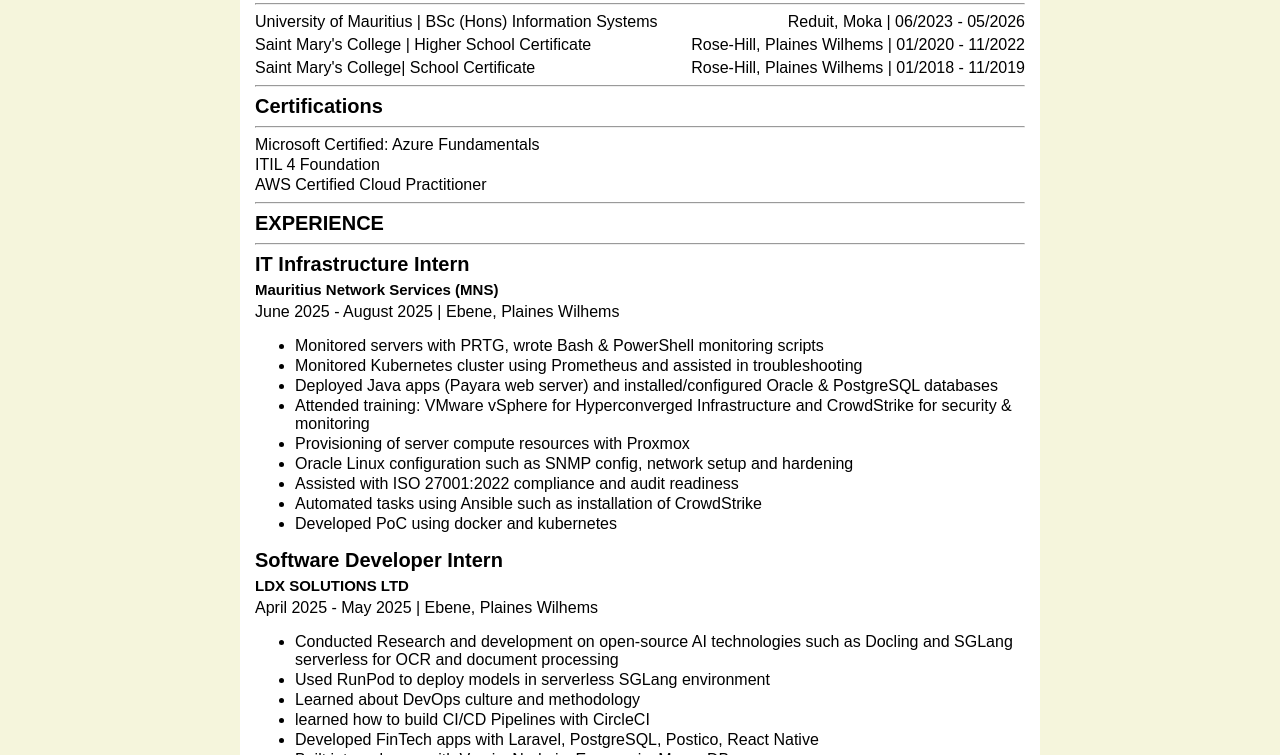
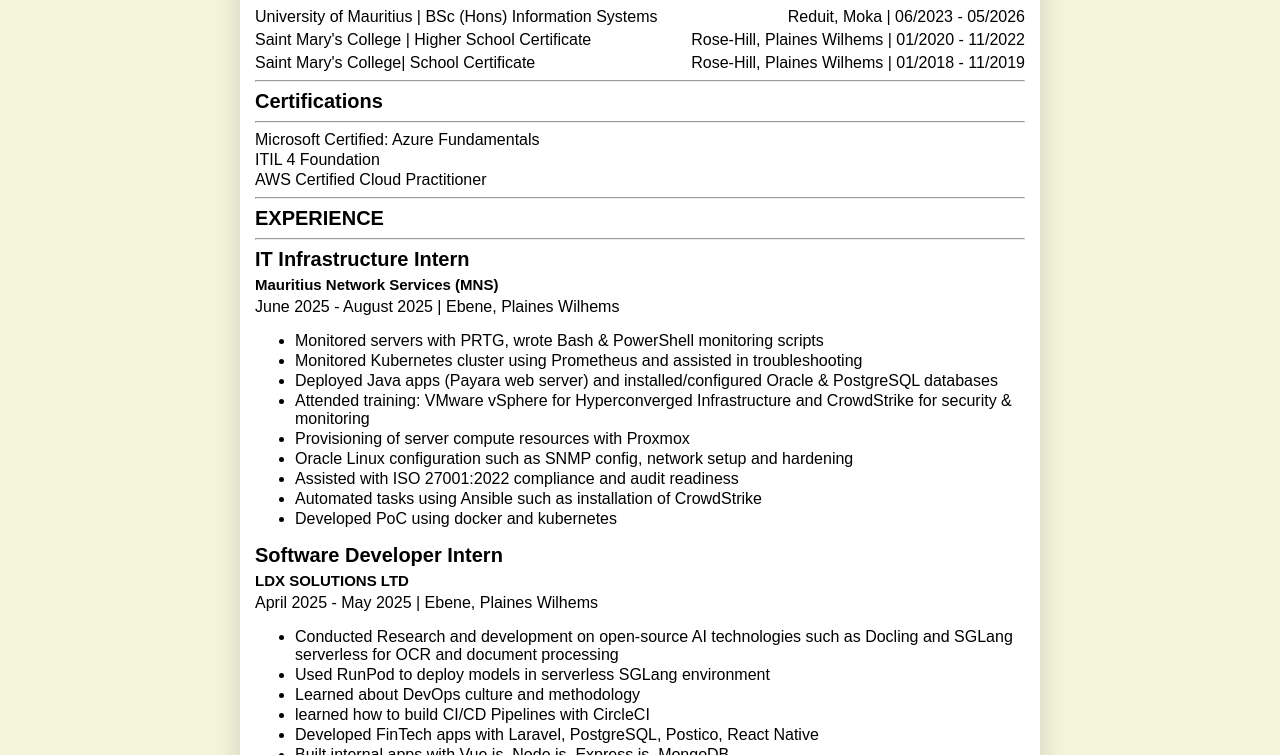
Before and after one commit to kevishr/cloud-resume-challenge, a plain HTML site: page frontend/public/index.html in a window 1280 px wide. Shown: the part 196-951 px from the top of the page. Drawn offline with Linux system fonts and the light colour scheme.

Commit message:
add cv axis

```diff
--- a/frontend/public/assets/stylesheets/style.css
+++ b/frontend/public/assets/stylesheets/style.css
@@ -21,6 +21,8 @@
             background-color: white;
             border-radius: 5px;
             padding: 15px;
+            box-shadow: 0 10px 30px rgba(0, 0, 0, 0.15);
+            transform: translateY(-5px);
         }
         .title{
             text-align: center;
```
